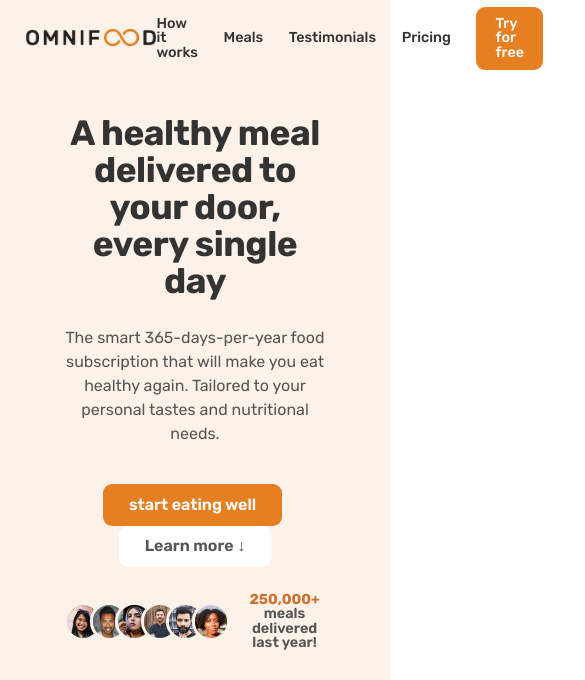
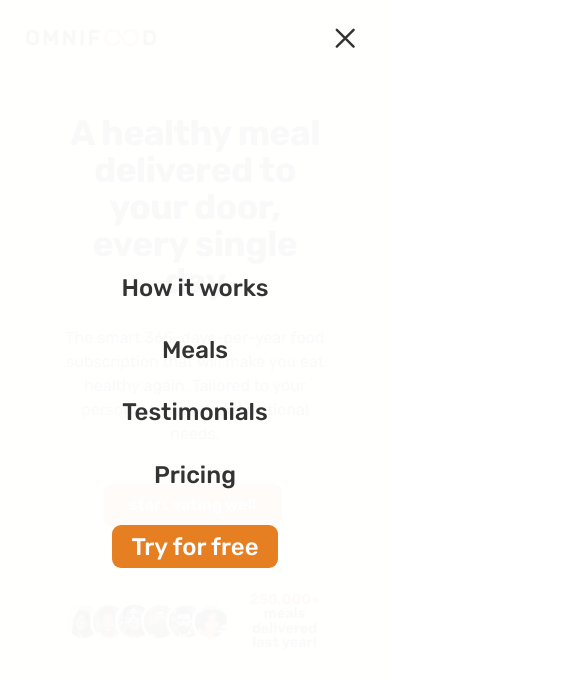
Before and after one commit to ReapredatoR/Omnifood, a plain HTML site: page index.html in a window 390 px wide. Shown: the top 680 px of the page, 585 px wide, since content can reach past the window. Drawn offline with nearby package versions, Linux system fonts and the light colour scheme.

Commit message:
Created Mobile-Navigation

```diff
--- a/css/general.css
+++ b/css/general.css
@@ -70,6 +70,7 @@ html {
   /* 10px/16px=0.625 = 62.5% */
   /* precentage of user's browser font-size setting */
   font-size: 62.5%;
+  overflow-x: hidden;
 }
 
 body {
@@ -77,6 +78,10 @@ body {
   line-height: 1;
   font-weight: 400;
   color: #555;
+
+  /* only works if there us nothing
+  absolutely positioned in relationed to body */
+  overflow-x: hidden;
 }
 
 /* ************************ */
--- a/css/queries.css
+++ b/css/queries.css
@@ -102,6 +102,57 @@ Instead, 1rem = 1em = 16px */
   .btn--form {
     margin-top: 1.2rem;
   }
+
+  /* MOBILE NAVIGATION */
+  .btn-mobile-nav {
+    display: block;
+  }
+  .main-nav {
+    background-color: rgba(255, 255, 255, 0.97);
+    position: absolute;
+    top: 0;
+    left: 0;
+    width: 100%;
+    height: 100vh;
+    transform: translateX(100%);
+
+    display: flex;
+    align-items: center;
+    justify-content: center;
+    transition: all 0.5s ease-in;
+
+    /* Hide the navigation */
+    /* Allows no transtions at all */
+    /* display:none */
+
+    /* 1) Hide the element visually */
+    opacity: 0;
+    /* 2) Make it unaccessible to mouse and keyboard  */
+    pointer-events: none;
+    /* 3) Hide it from screen readers  */
+    visibility: hidden;
+  }
+  .nav-open .main-nav {
+    opacity: 1;
+    pointer-events: auto;
+    visibility: visible;
+    transform: translateX(0);
+  }
+  .nav-open .icon-mobile-nav[name="close-outline"] {
+    display: block;
+  }
+  .nav-open .icon-mobile-nav[name="menu-outline"] {
+    display: none;
+  }
+
+  .main-nav-list {
+    flex-direction: column;
+    gap: 4.8rem;
+  }
+  .main-nav-link:link,
+  .main-nav-link:visited {
+    font-size: 3rem;
+  }
 }
 
 /* FONT SIZE SYSTEM (px)
--- a/css/style.css
+++ b/css/style.css
@@ -10,6 +10,7 @@
   /* Because we want header to be sticky later */
   height: 9.6rem;
   padding: 0 4.8rem;
+  position: relative;
 }
 .logo {
   height: 2.2rem;
@@ -47,6 +48,22 @@
 .main-nav-link.nav-cta:hover,
 .main-nav-link.nav-cta:active {
   background-color: #cf722f;
+}
+/* MOBILE */
+
+.btn-mobile-nav {
+  border: none;
+  background: none;
+  cursor: pointer;
+  display: none;
+}
+.icon-mobile-nav {
+  height: 4.8rem;
+  width: 4.8rem;
+  color: #333;
+}
+.icon-mobile-nav[name="close-outline"] {
+  display: none;
 }
 /* ************************ */
 /* HERO SECTION */
--- a/index.html
+++ b/index.html
@@ -27,7 +27,7 @@
     <title>Omnifood</title>
   </head>
   <body>
-    <header class="header">
+    <header class="header nav-open">
       <a href="#">
         <img src="img/omnifood-logo.png" alt="Omnifood logo" class="logo" />
       </a>
@@ -40,6 +40,10 @@
           <li><a class="main-nav-link nav-cta" href="#">Try for free</a></li>
         </ul>
       </nav>
+      <button class="btn-mobile-nav">
+        <ion-icon class="icon-mobile-nav" name="menu-outline"></ion-icon>
+        <ion-icon class="icon-mobile-nav" name="close-outline"></ion-icon>
+      </button>
     </header>
     <main>
       <section class="section-hero">
```
